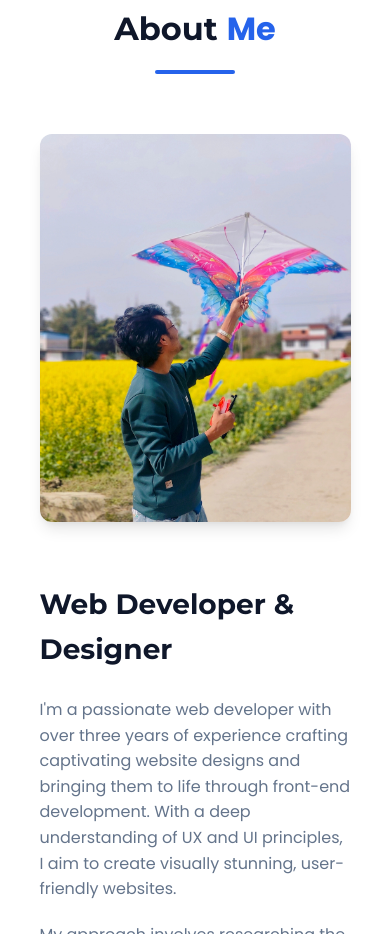
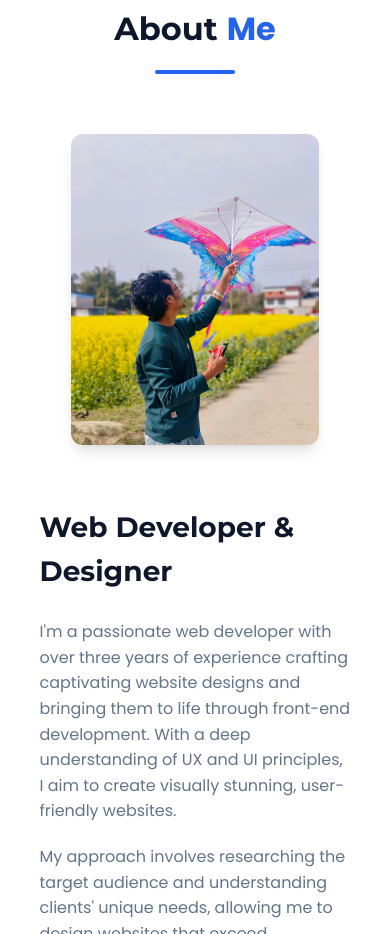
Before and after one commit to joyantok/Portfolio, a plain HTML site: page index.html in a window 390 px wide. Shown: the part 2418-3352 px from the top of the page. Drawn offline with nearby package versions, Linux system fonts and the light colour scheme.

Commit message:
Update style.css

```diff
--- a/style.css
+++ b/style.css
@@ -408,7 +408,11 @@ header {
   image-rendering: -webkit-optimize-contrast;
   image-rendering: crisp-edges;
 }
-
+@media (max-width: 768px) {
+  .about-image {
+    max-width: 80%;
+  }
+}
 
 }
 
```
